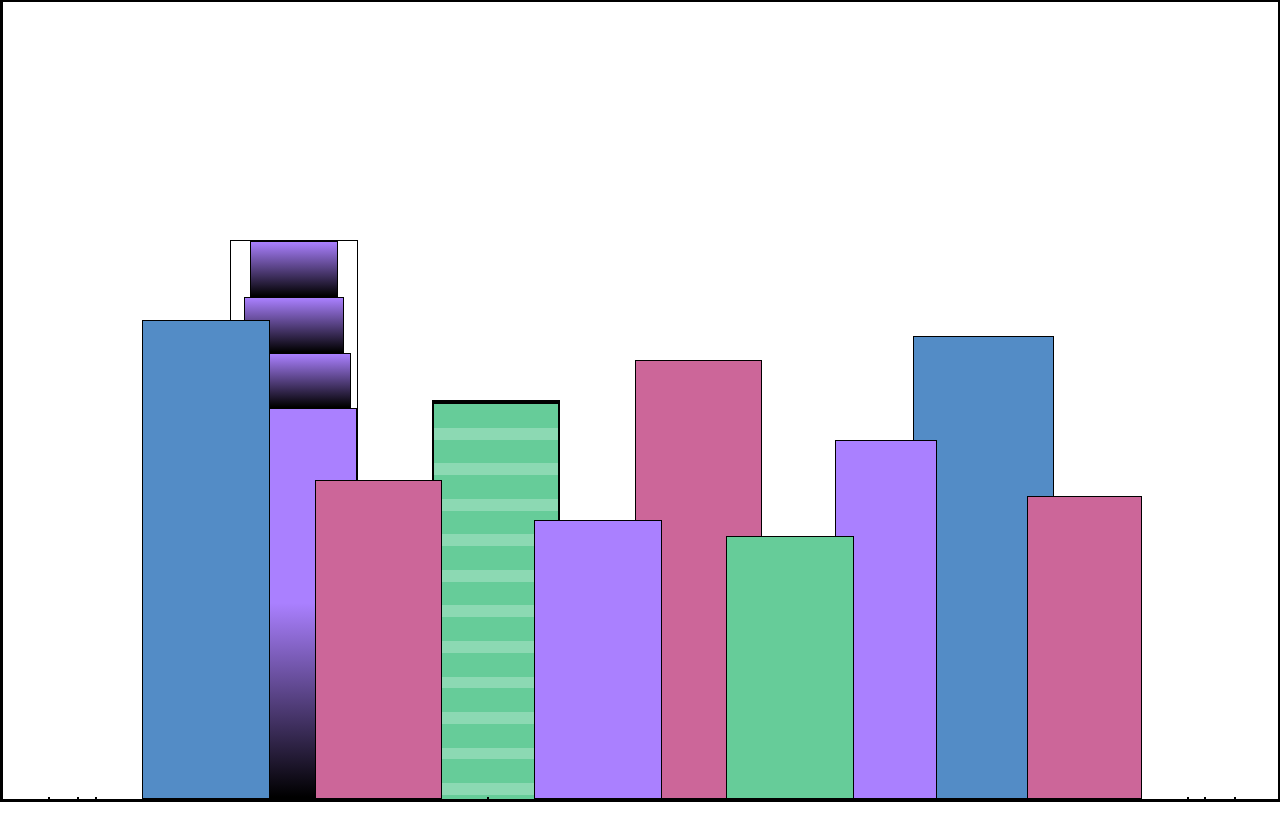
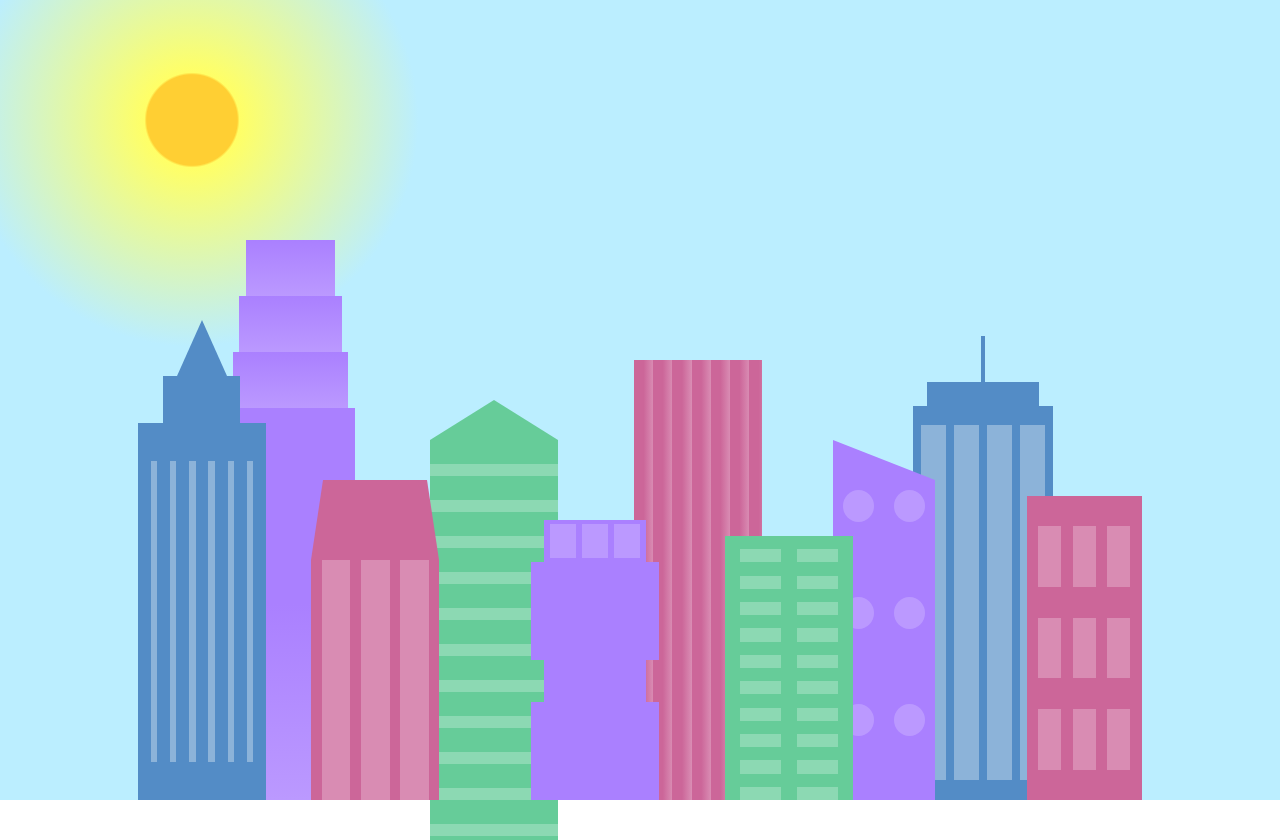
Before and after one commit to SupremeBoy92/freeCodeCamp, a plain HTML site: page Diseño Web Adaptativo/Ciudad/index.html in a window 1280 px wide. Before the commit the page ends 802 px from the top, so only its background shows below. Drawn offline with Linux system fonts and the light colour scheme.

Commit message:
Proyecto Ciudad terminado

```diff
--- a/Diseño Web Adaptativo/Ciudad/index.html
+++ b/Diseño Web Adaptativo/Ciudad/index.html
@@ -5,13 +5,13 @@
     <meta http-equiv="X-UA-Compatible" content="IE=edge">
     <meta name="viewport" content="width=device-width, initial-scale=1.0">
     <link rel="stylesheet" href="styles.css">
-    <title>Document</title>
+    <title>City</title>
 </head>
 <body>
-    <div class="background-buildings">
+    <div class="background-buildings sky">
         <div></div>
         <div></div>
-        <div class="bb1">
+        <div class="bb1 building-wrap">
             <div class="bb1a bb1-window"></div>
             <div class="bb1b bb1-window"></div>
             <div class="bb1c bb1-window"></div>
@@ -23,18 +23,57 @@
         </div>
         <div class="bb3"></div>
         <div></div>
-        <div class="bb4"></div>
+        <div class="bb4 building-wrap">
+            <div class="bb4a"></div>
+            <div class="bb4b"></div>
+            <div class="bb4c window-wrap">
+                <div class="bb4-window"></div>
+                <div class="bb4-window"></div>
+                <div class="bb4-window"></div>
+                <div class="bb4-window"></div>
+            </div>
+        </div>
         <div></div>
         <div></div>
     </div>
     <div class="foreground-buildings">
         <div></div>
         <div></div>
-        <div class="fb1"></div>
-        <div class="fb2"></div>
+        <div class="fb1 building-wrap">
+            <div class="fb1a"></div>
+            <div class="fb1b"></div>
+            <div class="fb1c"></div>
+        </div>
+        <div class="fb2">
+            <div class="fb2a"></div>
+            <div class="fb2b window-wrap">
+                <div class="fb2-window"></div>
+                <div class="fb2-window"></div>
+                <div class="fb2-window"></div>
+            </div>
+        </div>
         <div></div>
-        <div class="fb3"></div>
-        <div class="fb4"></div>
+        <div class="fb3 building-wrap">
+            <div class="fb3a window-wrap">
+                <div class="fb3-window"></div>
+                <div class="fb3-window"></div>
+                <div class="fb3-window"></div>
+            </div>
+            <div class="fb3b"></div>
+            <div class="fb3a"></div>
+            <div class="fb3b"></div>
+        </div>
+        <div class="fb4">
+            <div class="fb4a"></div>
+            <div class="fb4b">
+                <div class="fb4-window"></div>
+                <div class="fb4-window"></div>
+                <div class="fb4-window"></div>
+                <div class="fb4-window"></div>
+                <div class="fb4-window"></div>
+                <div class="fb4-window"></div>
+            </div>
+        </div>
         <div class="fb5"></div>
         <div class="fb6"></div>
         <div></div>
--- a/Diseño Web Adaptativo/Ciudad/styles.css
+++ b/Diseño Web Adaptativo/Ciudad/styles.css
@@ -4,12 +4,13 @@
     --building-color3: #cc6699;
     --building-color4: #538cc6;
 
-    --window-color1: black;
+    --window-color1: #bb99ff;
     --window-color2: #8cd9b3;
+    --window-color3: #d98cb3;
+    --window-color4: #8cb3d9;
 }
 
 * {
-    border: 1px solid black;
     box-sizing: border-box;
 }
 
@@ -29,13 +30,33 @@ body {
     top: 0;
 }
 
+.building-wrap {
+    display: flex;
+    flex-direction: column;
+    align-items: center;
+}
+
+.window-wrap {
+    display: flex;
+    align-items: center;
+    justify-content: space-evenly;
+}
+
+.sky {
+    background: radial-gradient(
+        circle closest-corner at 15% 15%,
+        #ffcf33 0%,
+        #ffcf33 20%,
+        #ffff66 21%,
+        #bbeeff 100%
+    );
+}
+
 /* BACKGROUND BUILDINGS - "bb" stands for "background building" */
 .bb1 {
     width: 10%;
     height: 70%;
-    display: flex;
-    flex-direction: column;
-    align-items: center;
+
 }
 
 .bb1-window {
@@ -64,7 +85,12 @@ body {
 .bb2 {
     width: 10%;
     height: 50%;
-    background-color: var(--building-color2);
+}
+
+.bb2a {
+    border-bottom: 5vh solid var(--building-color2);
+    border-left: 5vw solid transparent;
+    border-right: 5vw solid transparent;
 }
 
 .bb2b {
@@ -81,46 +107,169 @@ body {
 .bb3 {
     width: 10%;
     height: 55%;
-    background-color: var(--building-color3);
+    background: repeating-linear-gradient(
+        90deg,
+        var(--building-color3),
+        var(--building-color3),
+        var(--window-color3) 15%
+    );
 }
 
 .bb4 {
     width: 11%;
     height: 58%;
+}
+
+.bb4a {
+    width: 3%;
+    height: 10%;
     background-color: var(--building-color4);
+}
+
+.bb4b {
+    width: 80%;
+    height: 5%;
+    background-color: var(--building-color4);
+}
+
+.bb4c {
+    width: 100%;
+    height: 85%;
+    background-color: var(--building-color4);
+}
+
+.bb4-window {
+    width: 18%;
+    height: 90%;
+    background-color: var(--window-color4);
 }
 
 /* FOREGROUND BUILDINGS - "fb" stands for "foreground building" */
 .fb1 {
     width: 10%;
     height: 60%;
+}
+
+.fb1a {
+    border-bottom: 7vh solid var(--building-color4);
+    border-left: 2vw solid transparent;
+    border-right: 2vw solid transparent;
+}
+
+.fb1b {
+    width: 60%;
+    height: 10%;
     background-color: var(--building-color4);
+}
+
+.fb1c {
+    width: 100%;
+    height: 80%;
+    background: repeating-linear-gradient(
+        90deg,
+        var(--building-color4) 0%,
+        var(--building-color4) 10%,
+        transparent 10%,
+        transparent 15%
+    ),
+        repeating-linear-gradient(
+        var(--building-color4) 0%,
+        var(--building-color4) 10%,
+        var(--window-color4) 10%,
+        var(--window-color4) 90%
+    );
 }
 
 .fb2 {
     width: 10%;
     height: 40%;
+}
+
+.fb2a {
+    width: 100%;
+    border-bottom: 10vh solid var(--building-color3);
+    border-left: 1vw solid transparent;
+    border-right: 1vw solid transparent;
+}
+
+.fb2b {
+    width: 100%;
+    height: 75%;
     background-color: var(--building-color3);
+}
+
+.fb2-window {
+    width: 22%;
+    height: 100%;
+    background-color: var(--window-color3);
 }
 
 .fb3 {
     width: 10%;
     height: 35%;
+}
+
+.fb3a {
+    width: 80%;
+    height: 15%;
     background-color: var(--building-color1);
+}
+
+.fb3b {
+    width: 100%;
+    height: 35%;
+    background-color: var(--building-color1);
+}
+
+.fb3-window {
+    width: 25%;
+    height: 80%;
+    background-color: var(--window-color1);
 }
 
 .fb4 {
     width: 8%;
     height: 45%;
-    background-color: var(--building-color1);
     position: relative;
     left: 10%;
+}
+
+.fb4a {
+    border-top: 5vh solid transparent;
+    border-left: 8vw solid var(--building-color1);
+}
+
+.fb4b {
+    width: 100%;
+    height: 89%;
+    background-color: var(--building-color1);
+    display: flex;
+    flex-wrap: wrap;
+}
+
+.fb4-window {
+    width: 30%;
+    height: 10%;
+    border-radius: 50%;
+    background-color: var(--window-color1);
+    margin: 10%;
 }
 
 .fb5 {
     width: 10%;
     height: 33%;
-    background-color: var(--building-color2);
+    background: repeating-linear-gradient(
+        var(--building-color2) 0%,
+        var(--building-color2) 5%,
+        transparent 5%,
+        transparent 10%
+    ), repeating-linear-gradient(
+        90deg,
+        var(--building-color2) 0%,
+        var(--building-color2) 12%,
+        var(--window-color2) 12%,
+        var(--window-color2) 44%
+    );
     position: relative;
     right: 10%;
 }
@@ -128,5 +277,39 @@ body {
 .fb6 {
     width: 9%;
     height: 38%;
-    background-color: var(--building-color3);
+    background: repeating-linear-gradient(
+        90deg,
+        var(--building-color3) 0%,
+        var(--building-color3) 10%,
+        transparent 10%,
+        transparent 30%
+    ), repeating-linear-gradient(
+        var(--building-color3) 0%,
+        var(--building-color3) 10%,
+        var(--window-color3) 10%,
+        var(--window-color3) 30%
+    );
 }
+
+@media (max-width: 1000px) {
+    :root {
+        --building-color1: #000;
+        --building-color2: #000;
+        --building-color3: #000;
+        --building-color4: #000;
+
+        --window-color1: #777;
+        --window-color2: #777;
+        --window-color3: #777;
+        --window-color4: #777;
+    }
+    .sky {
+        background: radial-gradient(
+            circle closest-corner at 15% 15%,
+            #ccc 0%,
+            #ccc 20%,
+            #445 21%,
+            #223 100%
+        );
+    }
+}
```
